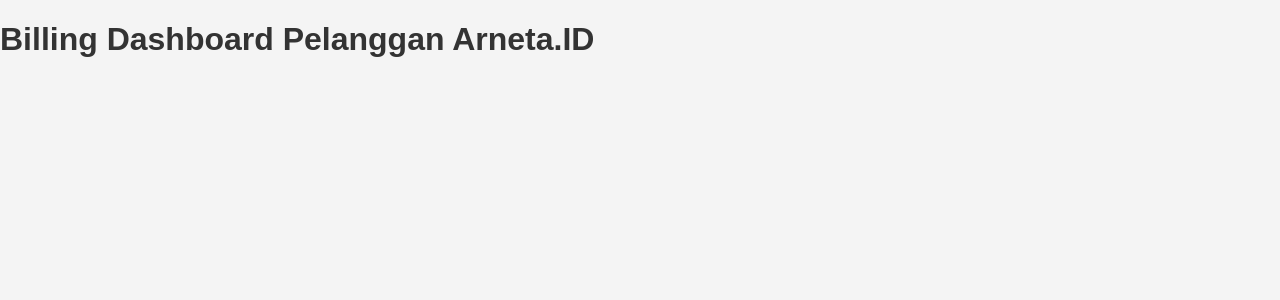
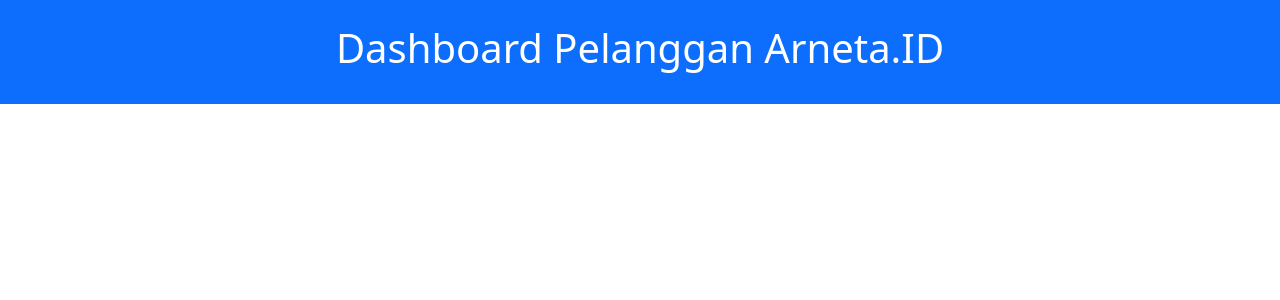
Before and after one commit to umblox/raddash, a PHP site: page /views/header.php in a window 1280 px wide. Shown: the top 300 px of the page. Run offline with PHP 8.4, Linux system fonts and the light colour scheme; some libraries are stand-ins or nearby versions.

Commit message:
coloring

```diff
--- a/radiusbilling/views/header.php
+++ b/radiusbilling/views/header.php
@@ -3,12 +3,19 @@
 <head>
     <meta charset="UTF-8">
     <meta name="viewport" content="width=device-width, initial-scale=1.0">
-    <title>Billing Dashboard Pelanggan Arneta.ID</title>
-    <link rel="stylesheet" href="/radiusbilling/css/styles.css">
+    <title>Dashboard Pelanggan Arneta.ID</title>
+    <!-- Bootstrap CSS -->
+    <link rel="stylesheet" href="/radiusbilling/assets/css/bootstrap.min.css">
 </head>
 <body>
     <header>
-        <div class="header-container">
-            <h1>Billing Dashboard Pelanggan Arneta.ID</h1>
+        <!-- Menggunakan Bootstrap class untuk styling header -->
+        <div class="bg-primary text-white text-center py-4">
+            <h1>Dashboard Pelanggan Arneta.ID</h1>
         </div>
     </header>
+
+    <!-- Bootstrap JS (opsional jika diperlukan interaksi JS Bootstrap) -->
+    <script src="/radiusbilling/assets/js/bootstrap.min.js"></script>
+</body>
+</html>
```
